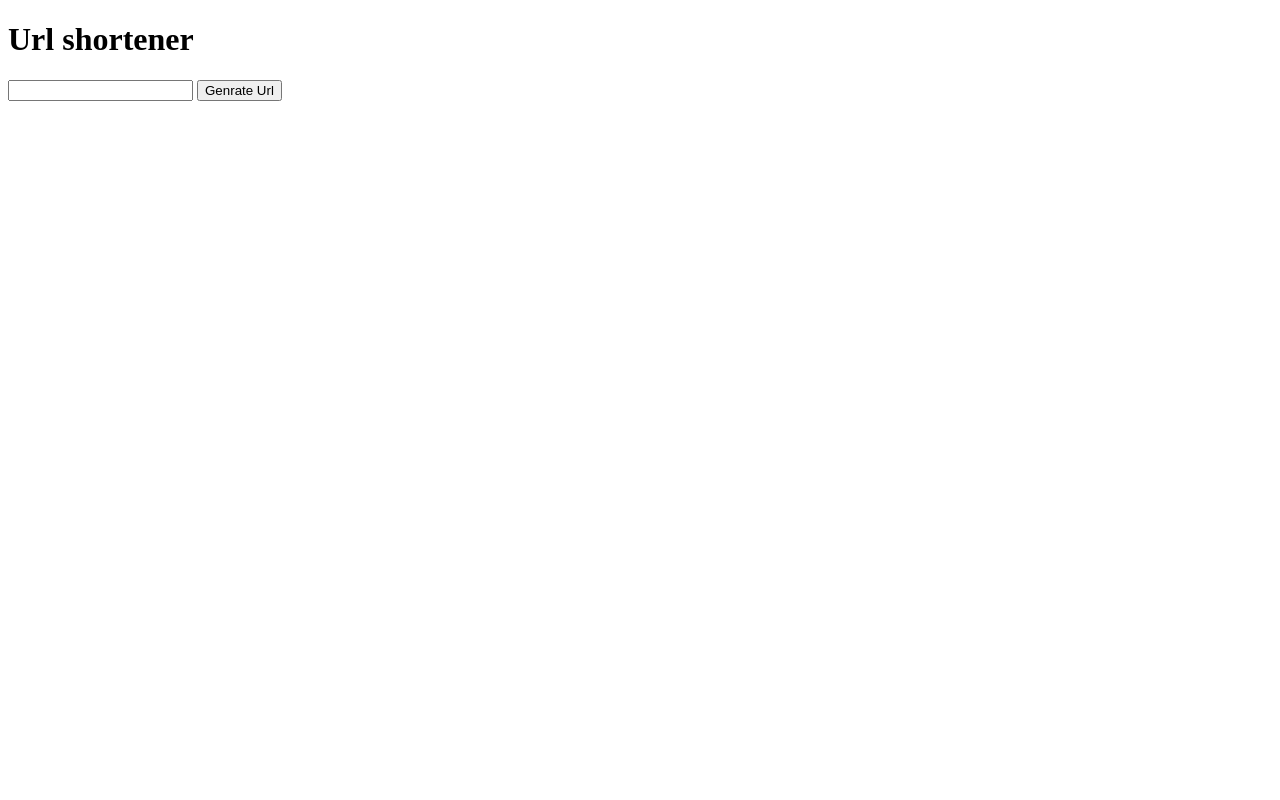
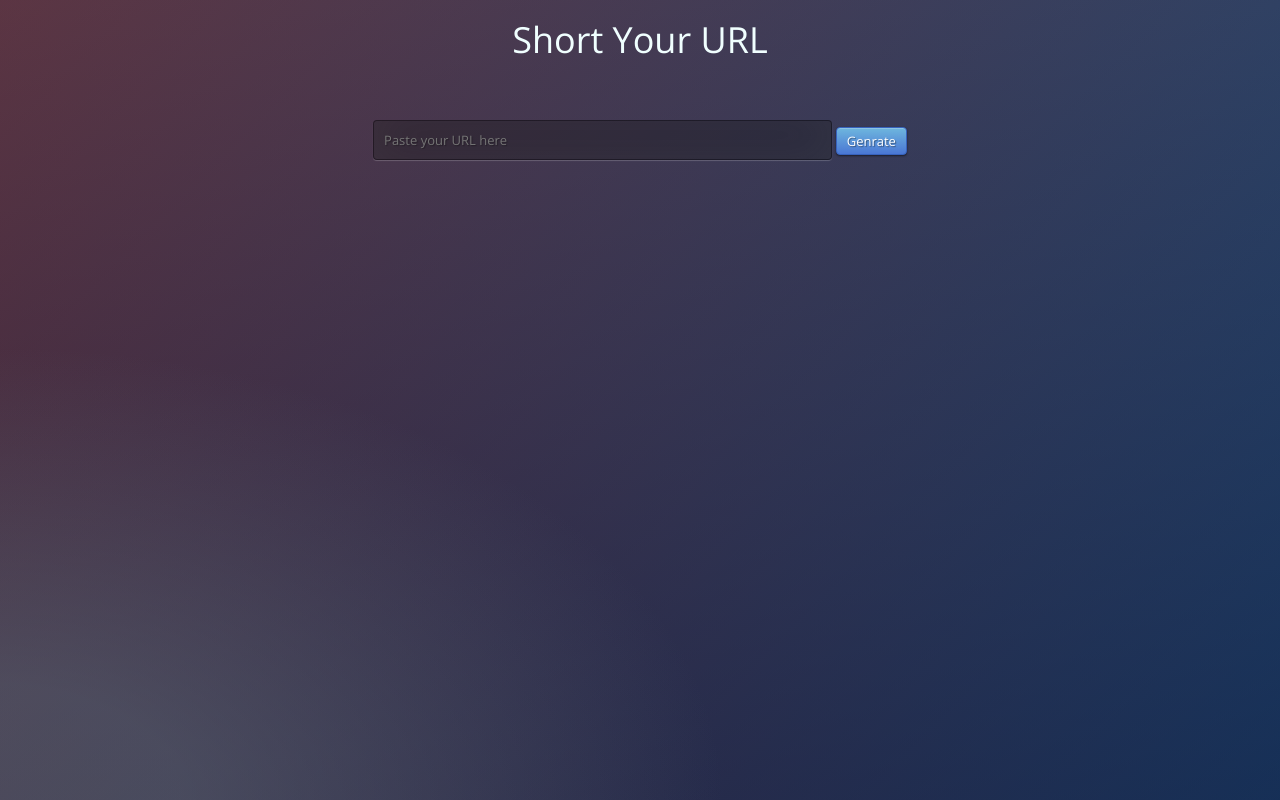
Before and after one commit to meghamehra5101994/url-shortener, a website: page client/index.html in a window 1280 px wide. Drawn offline with nearby package versions, Linux system fonts and the light colour scheme; files that its build step writes are made by us from their sources.

Commit message:
Added UI html css

```diff
--- /dev/null
+++ b/client/css/main.css
@@ -0,0 +1,80 @@
+ @import url(http://fonts.googleapis.com/css?family=Open+Sans);
+.btn { display: inline-block; *display: inline; *zoom: 1; padding: 4px 10px 4px; margin-bottom: 0; font-size: 13px; line-height: 18px; color: #333333; text-align: center;text-shadow: 0 1px 1px rgba(255, 255, 255, 0.75); vertical-align: middle; background-color: #f5f5f5; background-image: -moz-linear-gradient(top, #ffffff, #e6e6e6); background-image: -ms-linear-gradient(top, #ffffff, #e6e6e6); background-image: -webkit-gradient(linear, 0 0, 0 100%, from(#ffffff), to(#e6e6e6)); background-image: -webkit-linear-gradient(top, #ffffff, #e6e6e6); background-image: -o-linear-gradient(top, #ffffff, #e6e6e6); background-image: linear-gradient(top, #ffffff, #e6e6e6); background-repeat: repeat-x; filter: progid:dximagetransform.microsoft.gradient(startColorstr=#ffffff, endColorstr=#e6e6e6, GradientType=0); border-color: #e6e6e6 #e6e6e6 #e6e6e6; border-color: rgba(0, 0, 0, 0.1) rgba(0, 0, 0, 0.1) rgba(0, 0, 0, 0.25); border: 1px solid #e6e6e6; -webkit-border-radius: 4px; -moz-border-radius: 4px; border-radius: 4px; -webkit-box-shadow: inset 0 1px 0 rgba(255, 255, 255, 0.2), 0 1px 2px rgba(0, 0, 0, 0.05); -moz-box-shadow: inset 0 1px 0 rgba(255, 255, 255, 0.2), 0 1px 2px rgba(0, 0, 0, 0.05); box-shadow: inset 0 1px 0 rgba(255, 255, 255, 0.2), 0 1px 2px rgba(0, 0, 0, 0.05); cursor: pointer; *margin-left: .3em; }
+.btn:hover, .btn:active, .btn.active, .btn.disabled, .btn[disabled] { background-color: #e6e6e6; }
+.btn-large { padding: 9px 14px; font-size: 15px; line-height: normal; -webkit-border-radius: 5px; -moz-border-radius: 5px; border-radius: 5px; }
+.btn:hover { color: #333333; text-decoration: none; background-color: #e6e6e6; background-position: 0 -15px; -webkit-transition: background-position 0.1s linear; -moz-transition: background-position 0.1s linear; -ms-transition: background-position 0.1s linear; -o-transition: background-position 0.1s linear; transition: background-position 0.1s linear; }
+.btn-primary, .btn-primary:hover { text-shadow: 0 -1px 0 rgba(0, 0, 0, 0.25); color: #ffffff; }
+.btn-primary.active { color: rgba(255, 255, 255, 0.75); }
+.btn-primary { background-color: #4a77d4; background-image: -moz-linear-gradient(top, #6eb6de, #4a77d4); background-image: -ms-linear-gradient(top, #6eb6de, #4a77d4); background-image: -webkit-gradient(linear, 0 0, 0 100%, from(#6eb6de), to(#4a77d4)); background-image: -webkit-linear-gradient(top, #6eb6de, #4a77d4); background-image: -o-linear-gradient(top, #6eb6de, #4a77d4); background-image: linear-gradient(top, #6eb6de, #4a77d4); background-repeat: repeat-x; filter: progid:dximagetransform.microsoft.gradient(startColorstr=#6eb6de, endColorstr=#4a77d4, GradientType=0);  border: 1px solid #3762bc; text-shadow: 1px 1px 1px rgba(0,0,0,0.4); box-shadow: inset 0 1px 0 rgba(255, 255, 255, 0.2), 0 1px 2px rgba(0, 0, 0, 0.5); }
+.btn-primary:hover, .btn-primary:active, .btn-primary.active, .btn-primary.disabled, .btn-primary[disabled] { filter: none; background-color: #4a77d4; }
+.btn-block { width: 100%; display:block; }
+
+* { -webkit-box-sizing:border-box; -moz-box-sizing:border-box; -ms-box-sizing:border-box; -o-box-sizing:border-box; box-sizing:border-box; }
+
+html { width: 100%; height:100%; overflow:hidden; }
+
+body {
+	width: 100%;
+	height:100%;
+	font-family: 'Open Sans', sans-serif;
+	background: #092756;
+	background: -moz-radial-gradient(0% 100%, ellipse cover, rgba(104,128,138,.4) 10%,rgba(138,114,76,0) 40%),-moz-linear-gradient(top,  rgba(57,173,219,.25) 0%, rgba(42,60,87,.4) 100%), -moz-linear-gradient(-45deg,  #670d10 0%, #092756 100%);
+	background: -webkit-radial-gradient(0% 100%, ellipse cover, rgba(104,128,138,.4) 10%,rgba(138,114,76,0) 40%), -webkit-linear-gradient(top,  rgba(57,173,219,.25) 0%,rgba(42,60,87,.4) 100%), -webkit-linear-gradient(-45deg,  #670d10 0%,#092756 100%);
+	background: -o-radial-gradient(0% 100%, ellipse cover, rgba(104,128,138,.4) 10%,rgba(138,114,76,0) 40%), -o-linear-gradient(top,  rgba(57,173,219,.25) 0%,rgba(42,60,87,.4) 100%), -o-linear-gradient(-45deg,  #670d10 0%,#092756 100%);
+	background: -ms-radial-gradient(0% 100%, ellipse cover, rgba(104,128,138,.4) 10%,rgba(138,114,76,0) 40%), -ms-linear-gradient(top,  rgba(57,173,219,.25) 0%,rgba(42,60,87,.4) 100%), -ms-linear-gradient(-45deg,  #670d10 0%,#092756 100%);
+	background: -webkit-radial-gradient(0% 100%, ellipse cover, rgba(104,128,138,.4) 10%,rgba(138,114,76,0) 40%), linear-gradient(to bottom,  rgba(57,173,219,.25) 0%,rgba(42,60,87,.4) 100%), linear-gradient(135deg,  #670d10 0%,#092756 100%);
+	filter: progid:DXImageTransform.Microsoft.gradient( startColorstr='#3E1D6D', endColorstr='#092756',GradientType=1 );
+}
+.login {
+	position: absolute;
+	top: 50%;
+	left: 50%;
+	margin: -150px 0 0 -150px;
+	width:300px;
+	height:300px;
+}
+.login h1 { color: #fff; text-shadow: 0 0 10px rgba(0,0,0,0.3); letter-spacing:1px; text-align:center; }
+
+input {
+	width: 85%;
+	margin-bottom: 10px;
+	background: rgba(0,0,0,0.3);
+	border: none;
+	outline: none;
+	padding: 10px;
+	font-size: 13px;
+	color: #fff;
+	text-shadow: 1px 1px 1px rgba(0,0,0,0.3);
+	border: 1px solid rgba(0,0,0,0.3);
+	border-radius: 4px;
+	box-shadow: inset 0 -5px 45px rgba(100,100,100,0.2), 0 1px 1px rgba(255,255,255,0.2);
+	-webkit-transition: box-shadow .5s ease;
+	-moz-transition: box-shadow .5s ease;
+	-o-transition: box-shadow .5s ease;
+	-ms-transition: box-shadow .5s ease;
+	transition: box-shadow .5s ease;
+}
+input:focus { box-shadow: inset 0 -5px 45px rgba(100,100,100,0.4), 0 1px 1px rgba(255,255,255,0.2); }
+
+
+.boxing{
+    color: azure;
+    text-align: center;
+}
+.my-btn{
+    display: inline-block;
+}
+.arrow{
+    padding: 4px;
+    margin: auto;
+    font-size:48px;
+    color:red;
+}
+.copy-text{
+    color: snow;
+    text-align: center;
+
+}
+.main-url{
+    margin-top: 50px;
+}
--- a/client/index.html
+++ b/client/index.html
@@ -4,11 +4,16 @@
    <head>
       <meta charset="utf-8">
       <title>Node Js Url shortener Programe</title>
+     <meta name="viewport" content="width=device-width, initial-scale=1">
+    <link rel="stylesheet" href="https://cdnjs.cloudflare.com/ajax/libs/normalize/5.0.0/normalize.min.css">
+    <link rel="stylesheet" href="https://maxcdn.bootstrapcdn.com/bootstrap/3.3.7/css/bootstrap.min.css">
+    <link rel="stylesheet" href="https://cdnjs.cloudflare.com/ajax/libs/font-awesome/4.7.0/css/font-awesome.min.css">
+     <link rel="stylesheet" href="client/css/main.css">
    </head>
 
    <body>
 
-      <header role="banner">
+      <!--<header role="banner">
          <h1>Url shortener </h1>
          <div ng-controller="mainController">
 
@@ -18,7 +23,29 @@
          </div>
          </div>
 
-      </header>
+      </header>-->
+
+
+ <div class="container">
+        <div class="boxing" ng-controller="mainController">
+	<h1>Short Your URL</h1>
+
+    <div class="col-md-6 col-md-offset-3 main-url">
+      <input type="text" name="u" placeholder="Paste your URL here" required="required" ng-model="url" />
+      <button  class="btn btn-primary my-btn" ng-click="genrateUrl()">Genrate</button>
+      </div>
+
+    	<div class="col-md-4 col-md-offset-4 short-url" ng-if="miniUrl">
+            <div class="col-md-4 col-md-offset-4"><i class="fa fa-angle-double-down arrow" style=""></i></div>
+            <input type="text" name="p" placeholder="Mini Url" ng-model="miniUrl" />
+            <div class="copy-text">
+      Copy Your Short URL
+      </div>
+        </div>
+      </div>
+
+</div>
+
 
       <footer>
 
```
